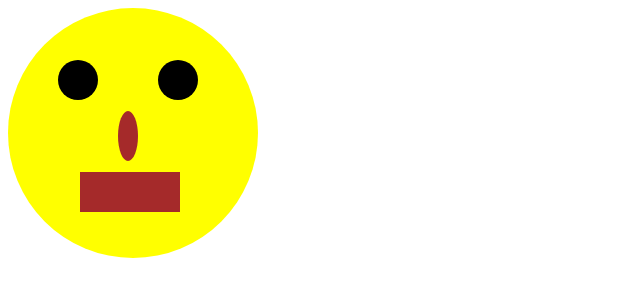
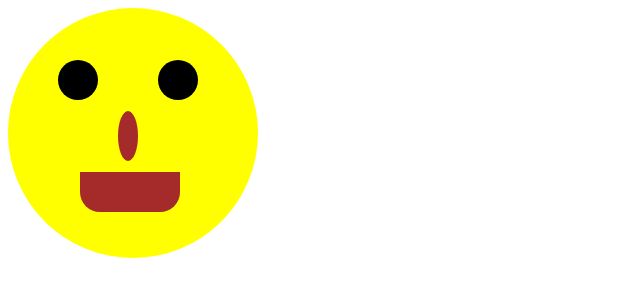
Before and after one commit to baldevswain123-collab/lec-1, a plain HTML site: page 02 css/lec1/Task - 1/index.html in a window 1280 px wide. Shown: the full height of the page, 0-640 px from the left. Drawn offline with Linux system fonts and the light colour scheme.

Commit message:
Smile Task

```diff
--- a/02 css/lec1/Task - 1/index.css
+++ b/02 css/lec1/Task - 1/index.css
@@ -1,4 +1,5 @@
 .*{
+
     box-sizing: border-box;
 }
 .parent{
@@ -47,8 +48,9 @@
     background-color: brown;
     position: absolute;
     margin: 72px;
-    top: 100px;;
-
+    top: 100px;
+    border-bottom-left-radius: 20px;
+    border-bottom-right-radius:20px ;
 
 
 
```
